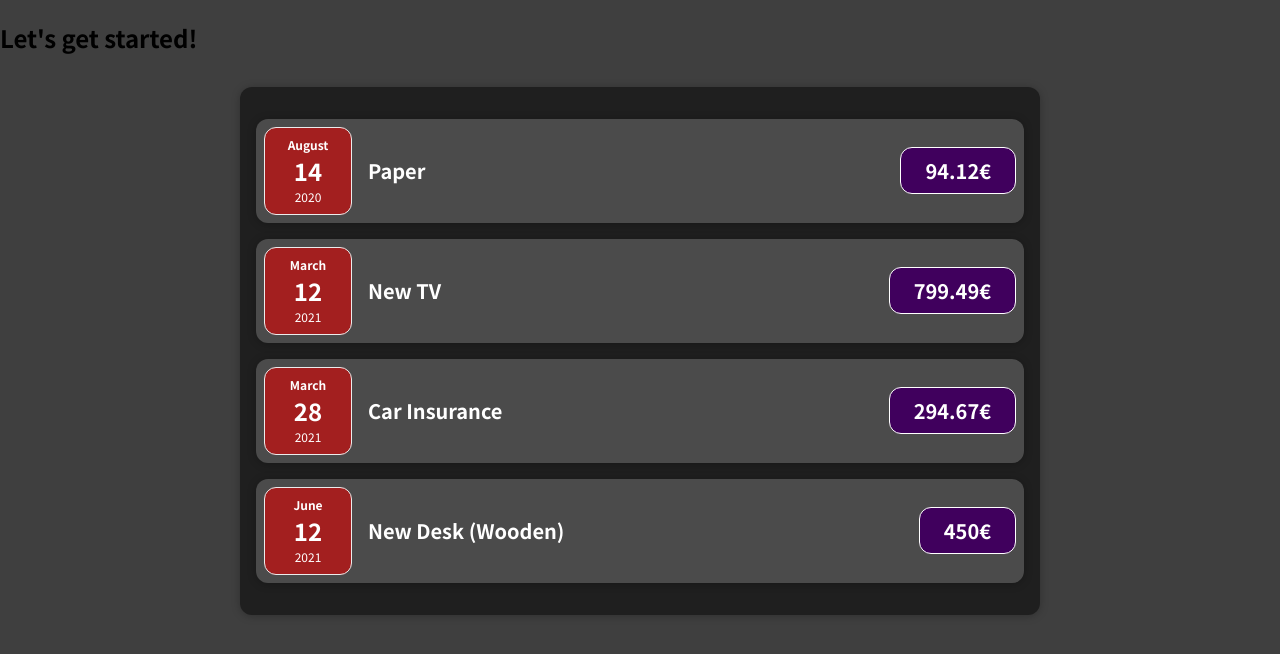
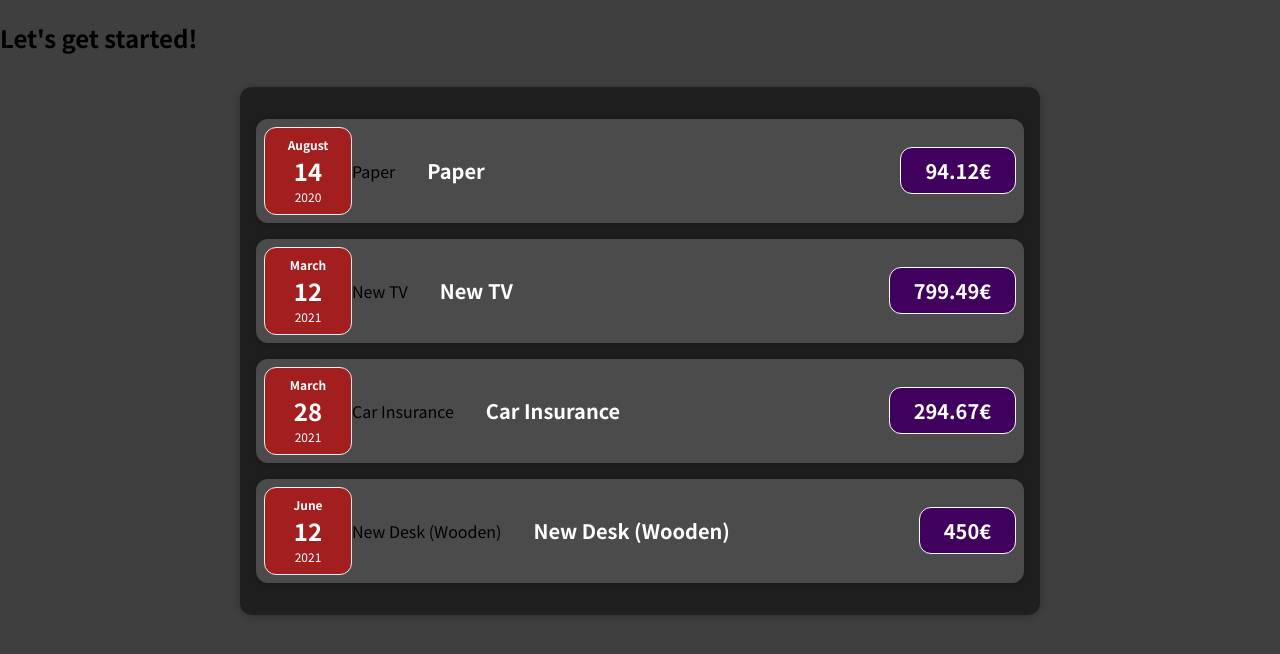
Before and after one commit to Sistemshdortiz/ExpensesApp, a React (Create React App) app: page / in a window 1280 px wide. Shown: the top 654 px of the page. Built offline with nearby package versions, Linux system fonts and the light colour scheme.

Commit message:
nueva organización y añadido nuevo componente

```diff
--- a/package.json
+++ b/package.json
@@ -7,6 +7,7 @@
     "@testing-library/react": "^13.4.0",
     "@testing-library/user-event": "^13.5.0",
     "react": "^18.2.0",
+    "react-device-detect": "^2.2.3",
     "react-dom": "^18.2.0",
     "react-scripts": "5.0.1",
     "web-vitals": "^2.1.4"
--- a/src/App.js
+++ b/src/App.js
@@ -1,4 +1,6 @@
-import Expense from "./components/Expense";
+import React from "react";
+import Expense from "./components/Expenses/Expense";
+
 
 function App() {
   const expenses = [
@@ -23,12 +25,22 @@ function App() {
     },
   ];
 
-  return (
-    <div>
-      <h2>Let's get started!</h2>
-      <Expense items={expenses} />
-    </div>
+
+  return React.createElement(
+    'div',
+    {},
+    React.createElement('h2', {}, "Let's get started!"),
+    React.createElement(Expense, { items: expenses })
   );
+
+
+
+  // return (
+  //   <div>
+  //     <h2>Let's get started!</h2>
+  //     <Expense items={expenses} />
+  //   </div>
+  // );
 }
 
 export default App;
--- a/src/components/ExpenseItem.js
+++ /dev/null
@@ -1,18 +0,0 @@
-import './ExpenseItem.css'
-import ExpenseDate from './ExpenseDate';
-import Card from './Card';
-
-function ExpenseItem(props) {
-
-
-    return (
-        <Card className='expense-item'>
-            <ExpenseDate date={props.date} />
-            <div className='expense-item__description'>
-                <h2>{props.title}</h2>
-                <div className='expense-item__price'>{props.amount}€</div>
-            </div>
-        </Card>);
-}
-
-export default ExpenseItem;
--- a/src/components/Expense.js
+++ b/src/components/Expenses/Expense.js
@@ -1,4 +1,4 @@
-import Card from './Card';
+import Card from '../UI/Card'
 import './Expense.css'
 import ExpenseItem from './ExpenseItem';
 
--- /dev/null
+++ b/src/components/Expenses/ExpenseItem.js
@@ -0,0 +1,29 @@
+import './ExpenseItem.css'
+import ExpenseDate from './ExpenseDate';
+import Card from '../UI/Card';
+import { isMobile } from 'react-device-detect';
+
+function ExpenseItem(props) {
+
+    return (
+        isMobile ?
+            <Card className='expense-item'>
+                <ExpenseDate date={props.date} />
+                <div className='expense-item__description'>
+
+                    <div className='expense-item__price'>{props.amount}€</div>
+                </div>
+            </Card>
+            :
+            <Card className='expense-item'>
+                <ExpenseDate date={props.date} />
+                <div className='expense-item__description'>
+                    <div className='expense-item__title'>{props.title}</div>
+                    <h2>{props.title}</h2>
+                    <div className='expense-item__price'>{props.amount}€</div>
+                </div>
+            </Card>
+    );
+}
+
+export default ExpenseItem;
```
Also changed, not shown: src/components/Expenses/Expense.css (renamed from src/components/Expense.css), src/components/Expenses/ExpenseDate.css (renamed from src/components/ExpenseDate.css), src/components/Expenses/ExpenseDate.js (renamed from src/components/ExpenseDate.js), src/components/Expenses/ExpenseItem.css (renamed from src/components/ExpenseItem.css), src/components/UI/Card.css (renamed from src/components/Card.css), src/components/UI/Card.js (renamed from src/components/Card.js), 1 other file (tests, documents, lock files or other folders).
